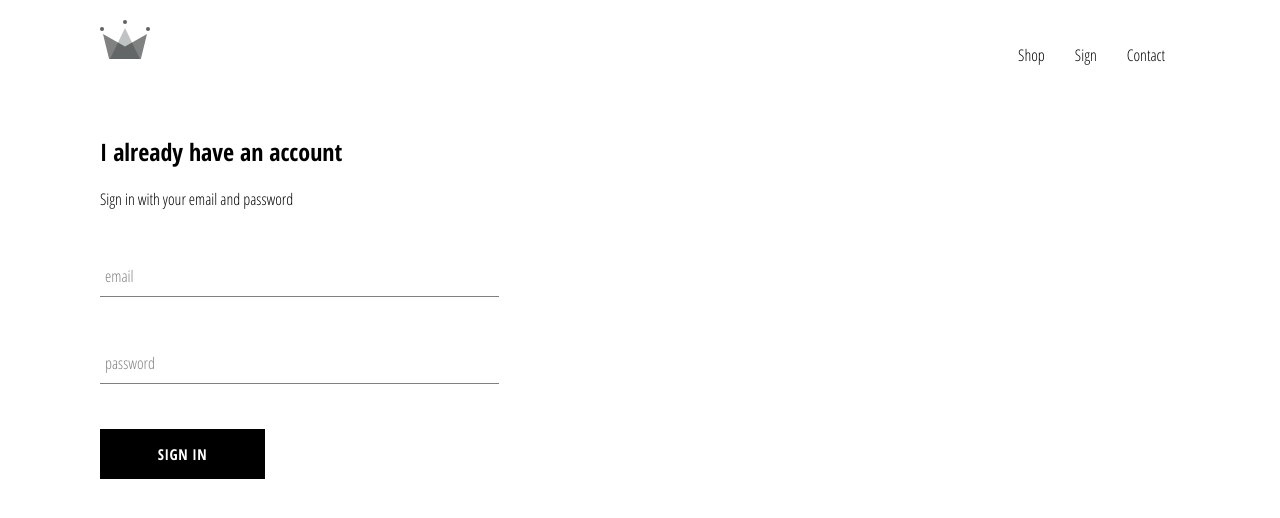
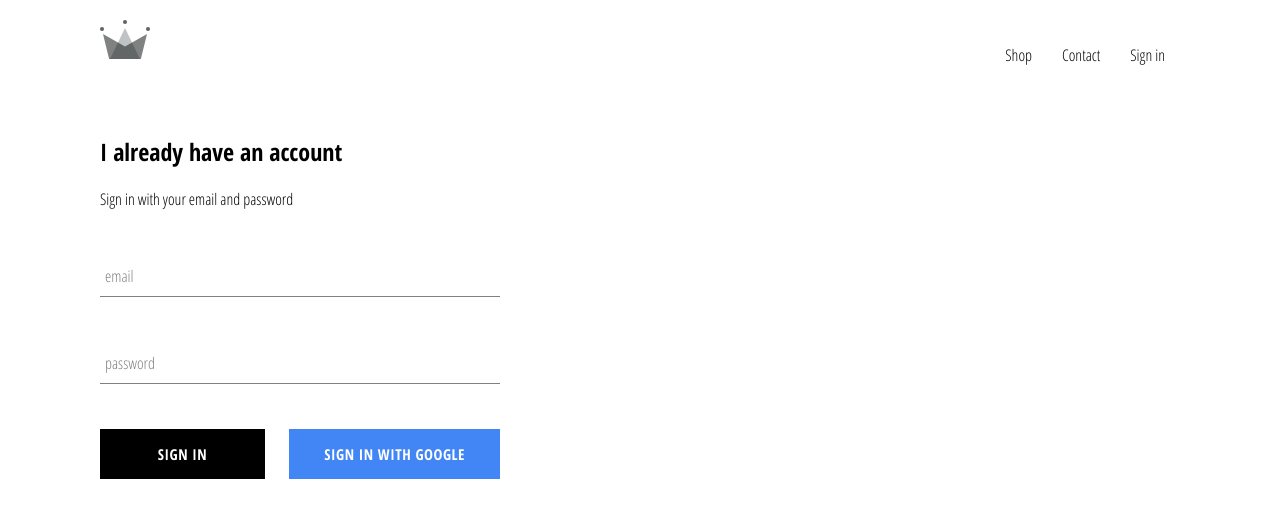
Before and after one commit to sr-dev-coder/crwn-clothing, a React (Create React App) app: page /sign in a window 1280 px wide. Shown: the top 518 px of the page. Built offline with nearby package versions, Linux system fonts and the light colour scheme; no server answers.

Commit message:
Integrate Firebase in our app...

```diff
--- a/package.json
+++ b/package.json
@@ -6,6 +6,7 @@
     "@testing-library/jest-dom": "^5.11.4",
     "@testing-library/react": "^11.1.0",
     "@testing-library/user-event": "^12.1.10",
+    "firebase": "^8.7.0",
     "node-sass": "4.14.1",
     "react": "^17.0.2",
     "react-dom": "^17.0.2",
--- a/src/App.js
+++ b/src/App.js
@@ -1,3 +1,5 @@
+import React from 'react';
+import { auth } from './firebase/firebase.utils';
 import { Switch, Route  } from 'react-router-dom';
 import './App.scss';
 import Header from './component/header/header.component';
@@ -5,10 +7,31 @@
 import ShopPage from './pages/shop/shop.component';
 import SignInAndSignUp from './pages/sign-in-and-signup-page/sign-in-and-signup-page.component';
 
-function App() {
+class App extends React.Component {
+  constructor(){
+    super();
+
+    this.state = {
+      currentUser: null
+    }
+  }
+
+  unsubscribeFromAuth = null;
+
+  componentDidMount(){
+    this.unsubscribeFromAuth = auth.onAuthStateChanged(user => {
+      this.setState({ currentUser: user })
+    });
+  }
+
+  componentWillUnmount(){
+    this.unsubscribeFromAuth();
+  }
+
+  render() {
     return (
       <div className="App">
-      <Header />
+        <Header currentUser={this.state.currentUser} />
         <Switch>
           <Route exact path="/" component={HomePage} />
           <Route path="/shop" component={ShopPage} />
@@ -17,5 +40,6 @@
       </div>
     );
   }
+}
 
 export default App;
--- a/src/App.scss
+++ b/src/App.scss
@@ -6,3 +6,6 @@
     text-decoration: none;
     color: black;
 }
+*{
+    box-sizing: border-box;
+}
--- a/src/component/custom-button/custom-button.component.jsx
+++ b/src/component/custom-button/custom-button.component.jsx
@@ -2,8 +2,8 @@
 
 import './custom-button.styles.scss';
 
-const CustomButton= ({ children, ...otherProps }) =>(
-    <button className='custom-button' {...otherProps}>
+const CustomButton= ({ children, isGoogleSignIn, ...otherProps }) =>(
+    <button className={`${isGoogleSignIn ? 'google-sign-in' : '' } custom-button` } {...otherProps}>
         {children}
     </button>
 )
--- a/src/component/custom-button/custom-button.styles.scss
+++ b/src/component/custom-button/custom-button.styles.scss
@@ -19,4 +19,12 @@
       color: black;
       border: 1px solid black;
     }
+    &.google-sign-in{
+      background-color:#4285f4;
+      color: #fff;
+      &:hover{
+        background-color:#357ae8;
+        border:none;
+      }
+    }
   }
--- a/src/component/header/header.component.jsx
+++ b/src/component/header/header.component.jsx
@@ -3,15 +3,22 @@
 import { ReactComponent as Logo } from './../../assets/crown.svg';
 import './header.component.styles.scss';
 
-const Header = () => (
+import { auth } from './../../firebase/firebase.utils';
+
+const Header = ({ currentUser }) => (
     <div className='header'>
         <Link to="/">
             <Logo />
         </Link>
         <div className='options'>
             <Link className='option' to="/shop">Shop</Link>
-            <Link className='option' to="/sign">Sign</Link>
             <Link className='option' to="">Contact</Link>
+            {
+                currentUser ?
+                <div className='option' onClick={()=> auth.signOut()}>Sign Out</div>
+                :
+                <Link className='option' to="/sign">Sign in</Link>
+            }
         </div>
     </div>
 )
--- a/src/component/signin/signin.component.jsx
+++ b/src/component/signin/signin.component.jsx
@@ -3,6 +3,8 @@
 
 import FormInput from './../form-input/form.input.component';
 import CustomButton from './../custom-button/custom-button.component';
+
+import { signInWithGoogle } from './../../firebase/firebase.utils';
 
 class SignIn extends React.Component {
     constructor(props) {
@@ -49,7 +51,10 @@
               label='password'
               required
             />
-            <CustomButton type='submit'> Sign in </CustomButton>
+            <div className='buttons'>
+              <CustomButton type='submit'> Sign in </CustomButton>
+              <CustomButton onClick={signInWithGoogle} isGoogleSignIn> Sign in with Google</CustomButton>
+            </div>
           </form>
         </div>
       );
--- a/src/component/signin/signin.styles.scss
+++ b/src/component/signin/signin.styles.scss
@@ -1,5 +1,9 @@
 .sign-in {
-    width: 30vw;
+    width: 400px;
     display: flex;
     flex-direction: column;
   }
+  .buttons{
+    display: flex;
+    justify-content: space-between;
+  }
```
Also changed, not shown: 2 other files (tests, documents, lock files or other folders). Lines whose indentation alone changed are shown as unchanged.
